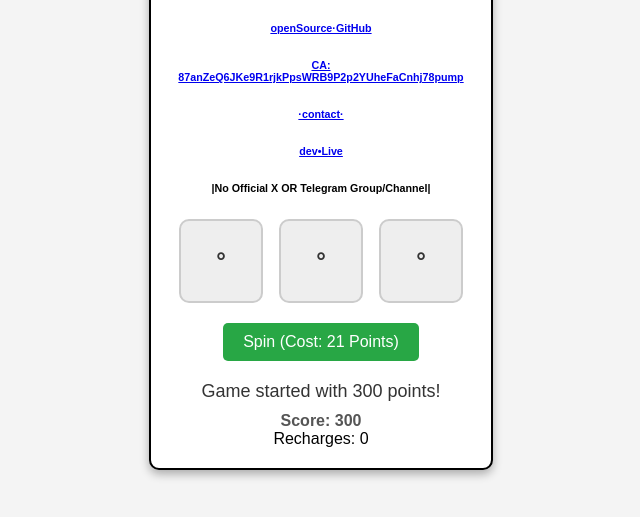
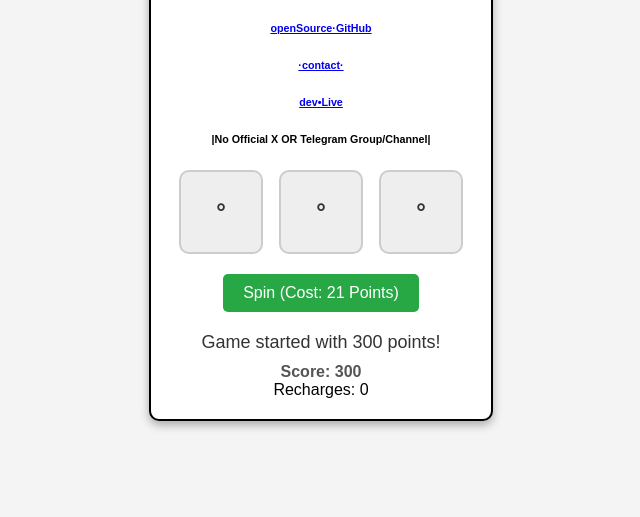
Before and after one commit to spiritorient/SLUT-MACHINE-pro, a website: page slut-masina/index.html in a window 1280 px wide. Shown: the part 133-650 px from the top of the page, without its empty margins (319-959 px from the left). Drawn offline with Linux system fonts and the light colour scheme; no server answers.

Commit message:
Update index.html

```diff
--- a/slut-masina/index.html
+++ b/slut-masina/index.html
@@ -20,7 +20,6 @@
     <div id="slot-machine">
         <h1>Slut·Machine</h1>
         <h6><a href="https://github.com/spiritorient/SLUT-MACHINE-pro" target="_blank">openSource·GitHub</a></h6>
-        <h6><a href="https://pump.fun/coin/87anZeQ6JKe9R1rjkPpsWRB9P2p2YUheFaCnhj78pump?include-nsfw=true" target="_blank">CA: 87anZeQ6JKe9R1rjkPpsWRB9P2p2YUheFaCnhj78pump</a></h6>
         <h6><a href="https://t.me/devkozmos">·contact·</a></h6>
         <h6><a href="https://www.youtube.com/@oldbrickfactory/live" target="_blank">dev•Live</a></h6>
         <h6>|No Official X OR Telegram Group/Channel|</h6>
```
